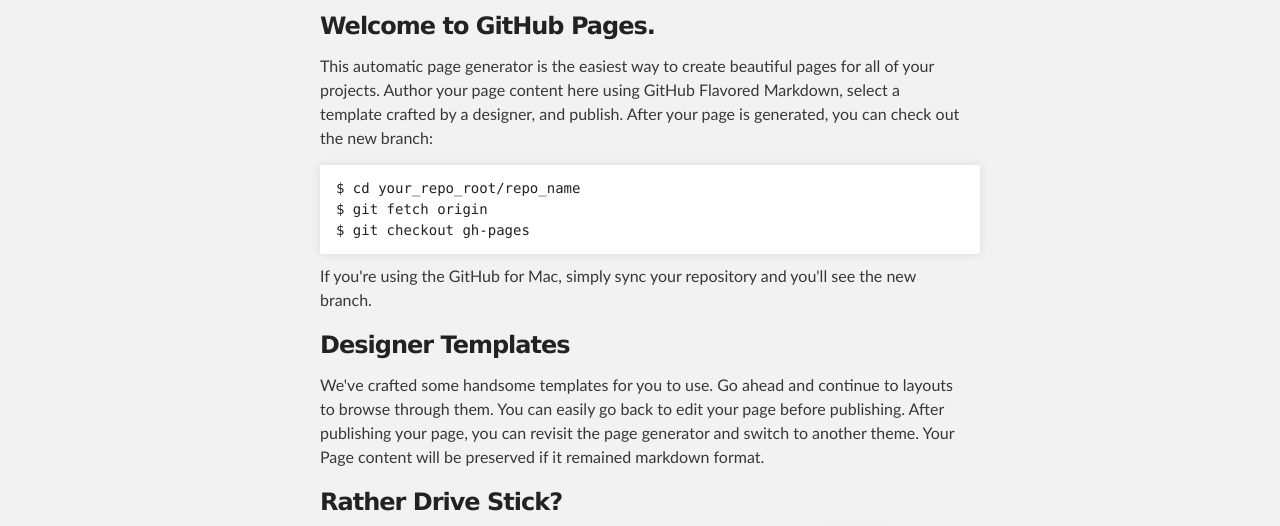
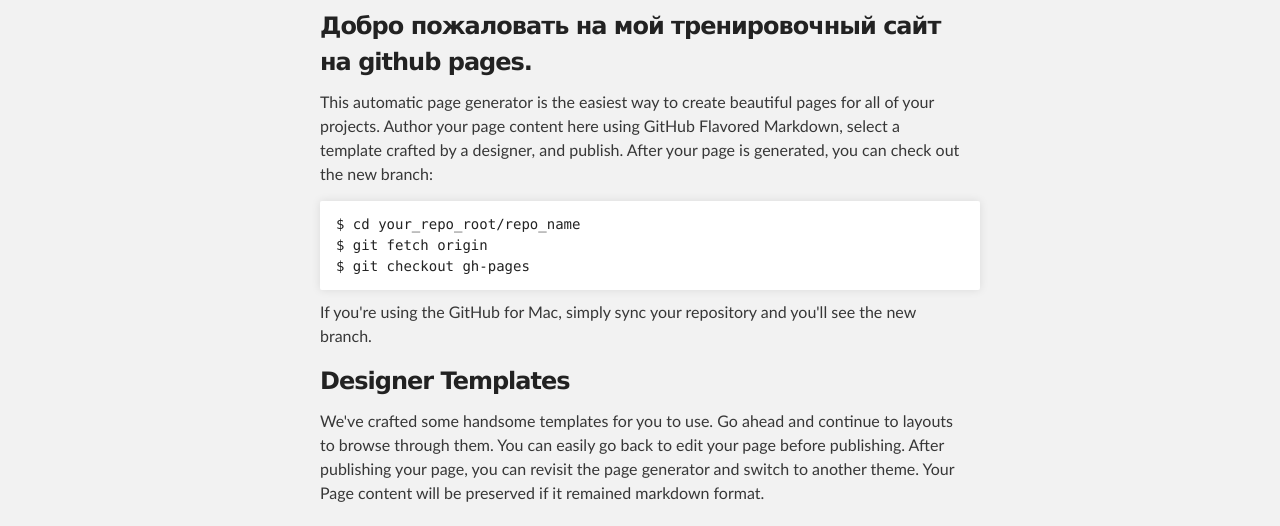
Before and after one commit to baden/koshki, a plain HTML site: page index.html in a window 1280 px wide. Shown: the part 252-778 px from the top of the page. Drawn offline with Linux system fonts and the light colour scheme.

Commit message:
Updated index.html

```diff
--- a/index.html
+++ b/index.html
@@ -31,7 +31,7 @@
     <!-- MAIN CONTENT -->
     <div id="main_content_wrap" class="outer">
       <section id="main_content" class="inner">
-        <h3>Welcome to GitHub Pages.</h3>
+        <h3>Добро пожаловать на мой тренировочный сайт на github pages.</h3>
 
 <p>This automatic page generator is the easiest way to create beautiful pages for all of your projects. Author your page content here using GitHub Flavored Markdown, select a template crafted by a designer, and publish. After your page is generated, you can check out the new branch:</p>
 
```
